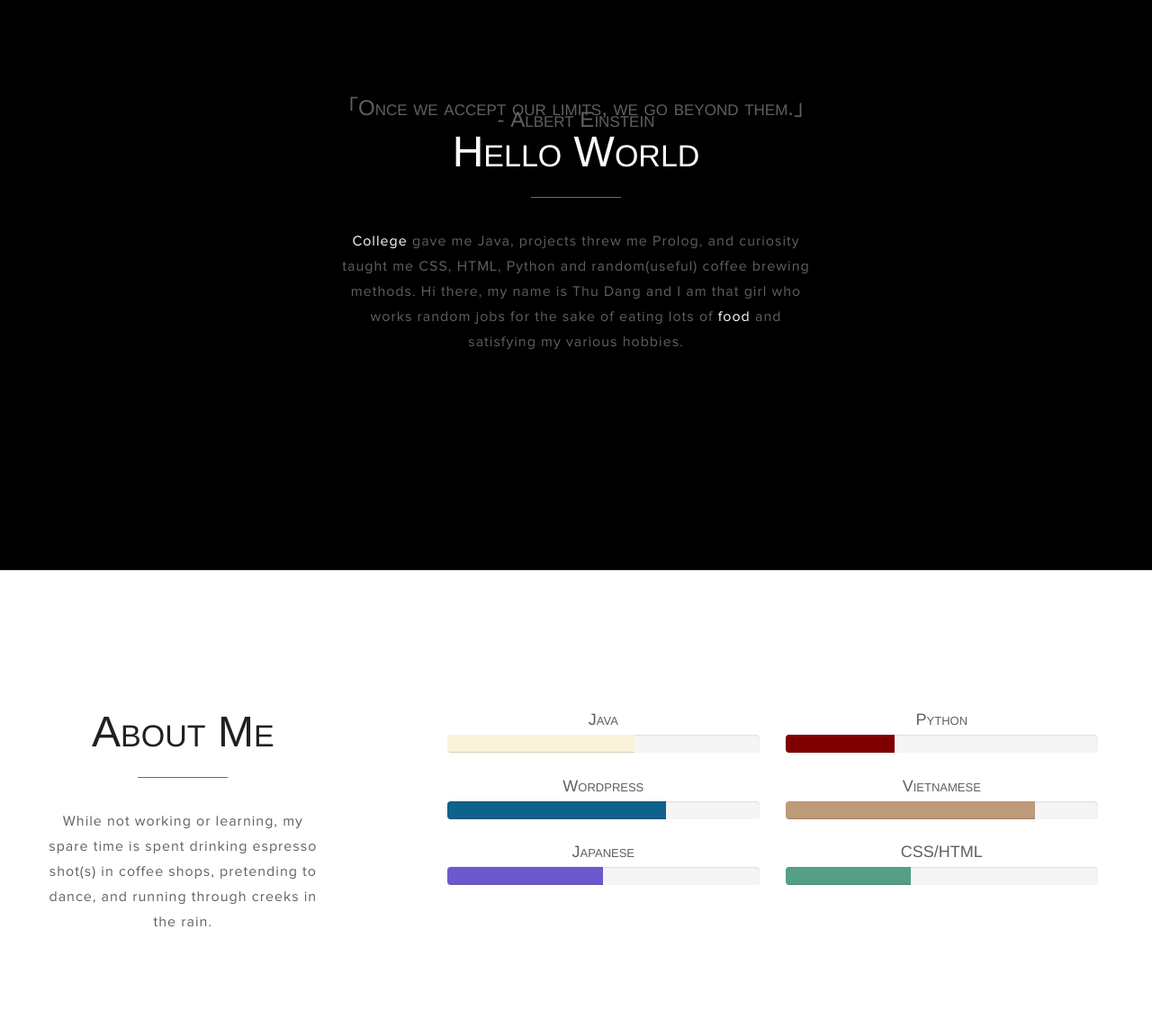
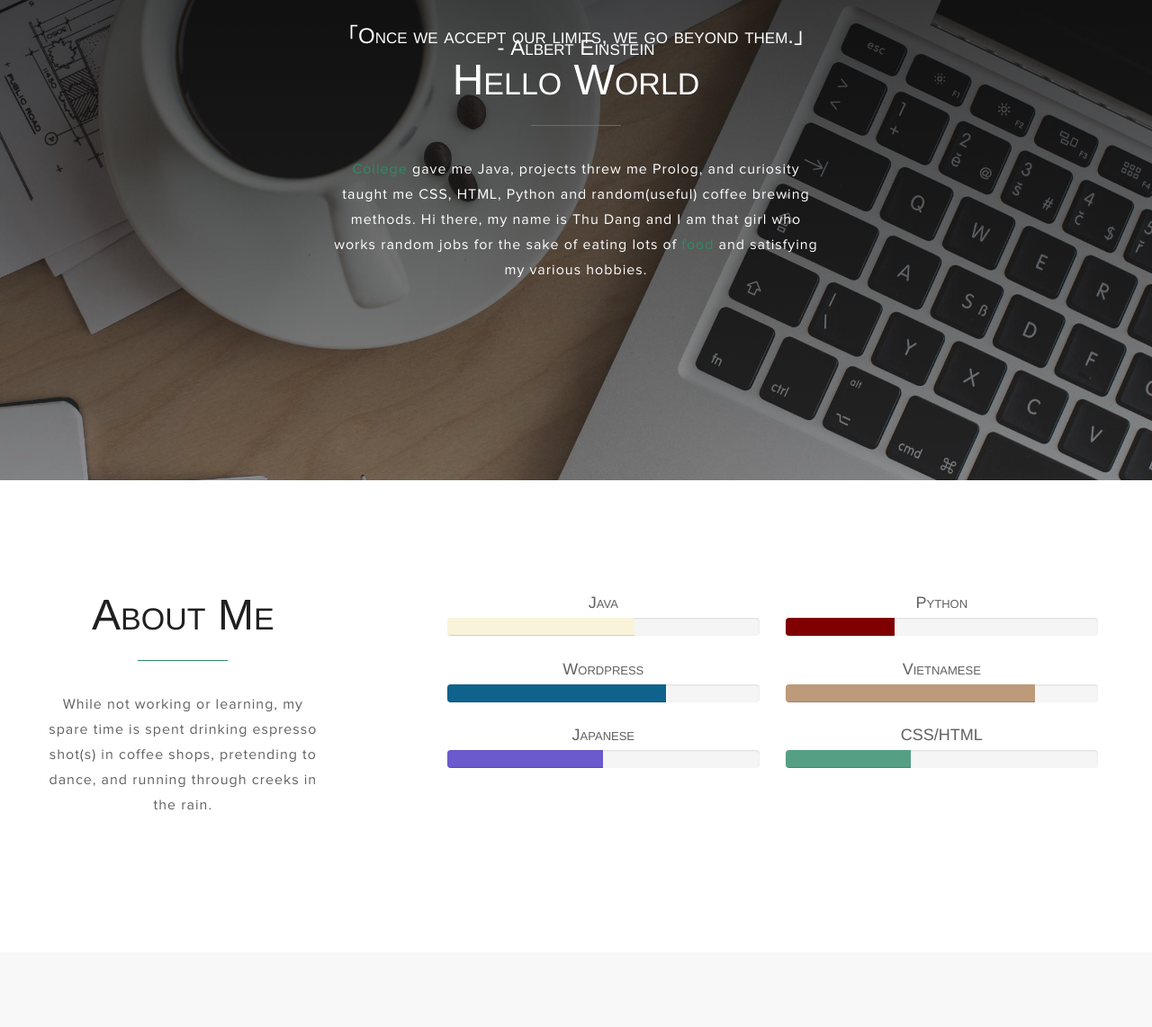
Before and after one commit to dangpooka/dangpooka.github.io, a plain HTML site: page index.html in a window 1280 px wide. Shown: the part 987-2129 px from the top of the page at 90% size. Drawn offline with Linux system fonts and the light colour scheme; some packages are replaced by stand-ins of ours.

Commit message:
Just some more edits to the button and resume

```diff
--- a/css/templatemo-style.css
+++ b/css/templatemo-style.css
@@ -270,18 +270,18 @@ h6 {
 
 /* intro section */
 #intro {
-	padding-top: 140px;
-	padding-bottom: 140px;
-	background: #000;
-
+	background: url('../images/intro-background.jpg');
+	background-size: cover;
+	background-position: center;
+	background-attachment: fixed;
+	background-repeat: no-repeat;
+	color: #fff;
 }
 #intro .container {
+	text:center;
 	width: 100%;
-	padding: 0;
+	padding: 80px;
 	margin: 0;
-}
-#intro .title {
-	padding: 100px 60px 60px 60px;
 }
 
 #intro h2 {
@@ -289,12 +289,36 @@ h6 {
 }
 
 #intro a{
-	color: #fff;
+	color: #2d8c64;
 }
+
+#intro: hover a{
+	color: #2d8c64;
+}
+
+#intro .overlay {
+    background: -moz-linear-gradient(top, rgba(0, 0, 0, 0.8) 0%, rgba(0, 0, 0, 0.73) 17%, rgba(0, 0, 0, 0.66) 35%, rgba(0, 0, 0, 0.55) 62%, rgba(0, 0, 0, 0.4) 100%);
+    /* FF3.6+ */
+    background: -webkit-gradient(linear, left top, left bottom, color-stop(0%, rgba(0, 0, 0, 0.8)), color-stop(17%, rgba(0, 0, 0, 0.73)), color-stop(35%, rgba(0, 0, 0, 0.66)), color-stop(62%, rgba(0, 0, 0, 0.55)), color-stop(100%, rgba(0, 0, 0, 0.4)));
+    /* Chrome,Safari4+ */
+    background: -webkit-linear-gradient(top, rgba(0, 0, 0, 0.8) 0%, rgba(0, 0, 0, 0.73) 17%, rgba(0, 0, 0, 0.66) 35%, rgba(0, 0, 0, 0.55) 62%, rgba(0, 0, 0, 0.4) 100%);
+    /* Chrome10+,Safari5.1+ */
+    background: -o-linear-gradient(top, rgba(0, 0, 0, 0.8) 0%, rgba(0, 0, 0, 0.73) 17%, rgba(0, 0, 0, 0.66) 35%, rgba(0, 0, 0, 0.55) 62%, rgba(0, 0, 0, 0.4) 100%);
+    /* Opera 11.10+ */
+    background: -ms-linear-gradient(top, rgba(0, 0, 0, 0.8) 0%, rgba(0, 0, 0, 0.73) 17%, rgba(0, 0, 0, 0.66) 35%, rgba(0, 0, 0, 0.55) 62%, rgba(0, 0, 0, 0.4) 100%);
+    /* IE10+ */
+    background: linear-gradient(to bottom, rgba(0, 0, 0, 0.8) 0%, rgba(0, 0, 0, 0.73) 17%, rgba(0, 0, 0, 0.66) 35%, rgba(0, 0, 0, 0.55) 62%, rgba(0, 0, 0, 0.4) 100%);
+    /* W3C */
+    filter: progid: DXImageTransform.Microsoft.gradient(startColorstr='#cc000000', endColorstr='#66000000', GradientType=0);
+    /* IE6-9 */
+    padding: 80px 0;
+    background-attachment: fixed;
+}
+
 
 /* Work section */
 #work {
-	padding-top: 50px;
+	padding-top: 20px;
 	padding-bottom: 50px;
 	background-color: #ffffff;
 }
--- a/index.html
+++ b/index.html
@@ -64,6 +64,7 @@
 
       <!--======== Intro SECTION =======-->
       <section id="intro">
+        <div class="overlay">
         <div class="container">
           <div class="row">
             <div class="col-md-offset-3 col-md-6 col-md-offset-3  col-sm-offset-2 col-sm-8 col-sm-offset-2 title">
@@ -75,6 +76,7 @@
               <hr>
               <p><a target = "_blank" href = "https://www.utc.edu/">College</a> gave me Java, projects threw me Prolog, and curiosity taught me CSS, HTML, Python and random(useful) coffee brewing methods. Hi there, my name is Thu Dang and I am that girl who works random jobs for the sake of eating lots of <a target = "_blank" href = "https://instagram.com/thudangphat">food</a> and satisfying my various hobbies. </p>
             </div>
+          </div>
           </div>
         </div>
       </section>
@@ -200,7 +202,7 @@
         <div class="row">
           <div class="col-md-offset-3 col-md-6 col-md-offset-3  col-sm-offset-2 col-sm-8 col-sm-offset-2 title">
             <p>I do more things too!</p>
-            <a class="btn" target="_blank" href="file:///Users/ThuDangPhat/Desktop/GitHub/dangpooka.github.io/images/Resume.jpg">Resume</a>
+            <a class="btn" href="file:///Users/ThuDangPhat/Desktop/GitHub/dangpooka.github.io/images/Resume.jpg" download>Resume</a>
           </div>
         </div>
         </div>
```
Also changed, not shown: images/intro-background.jpg (added).
